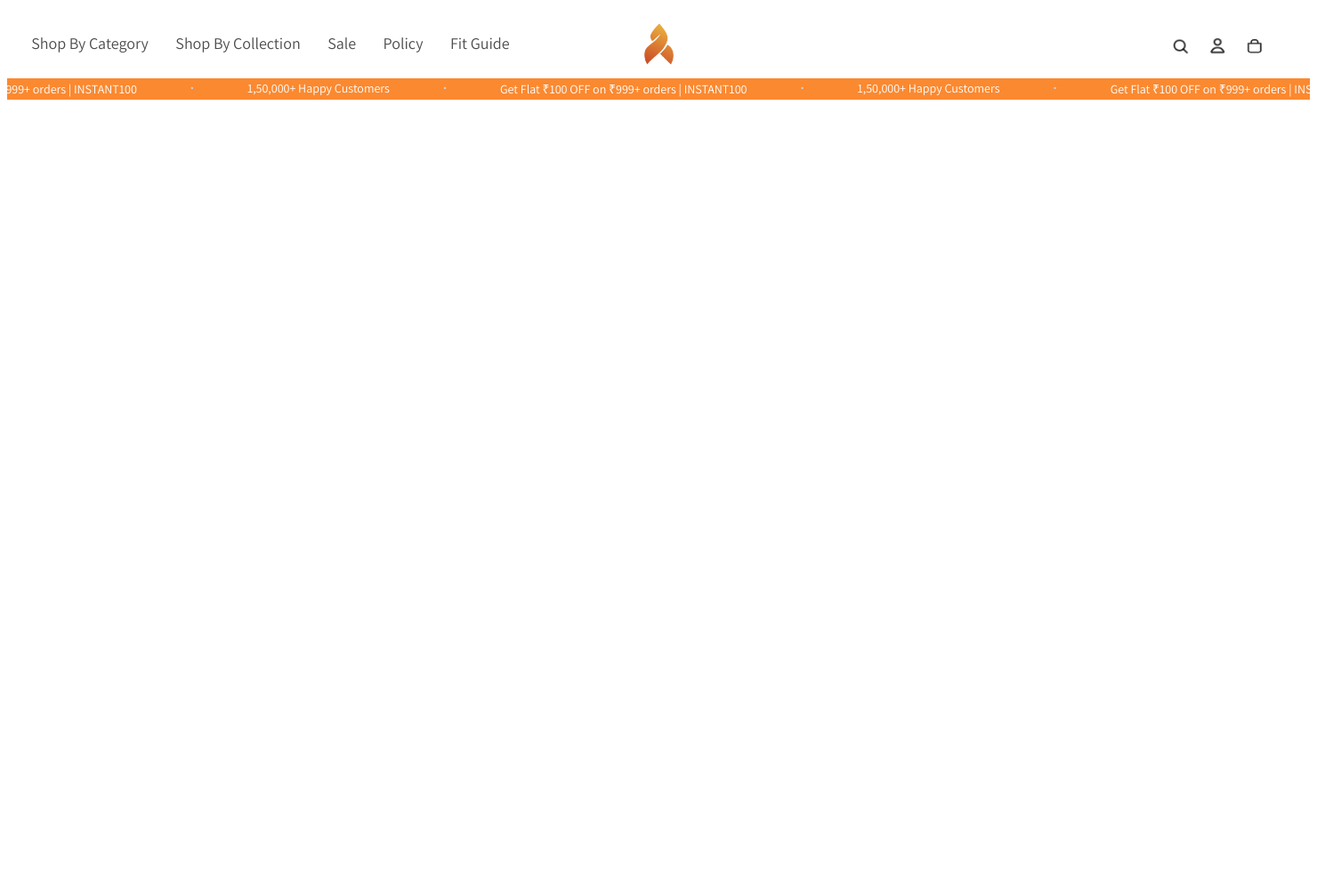
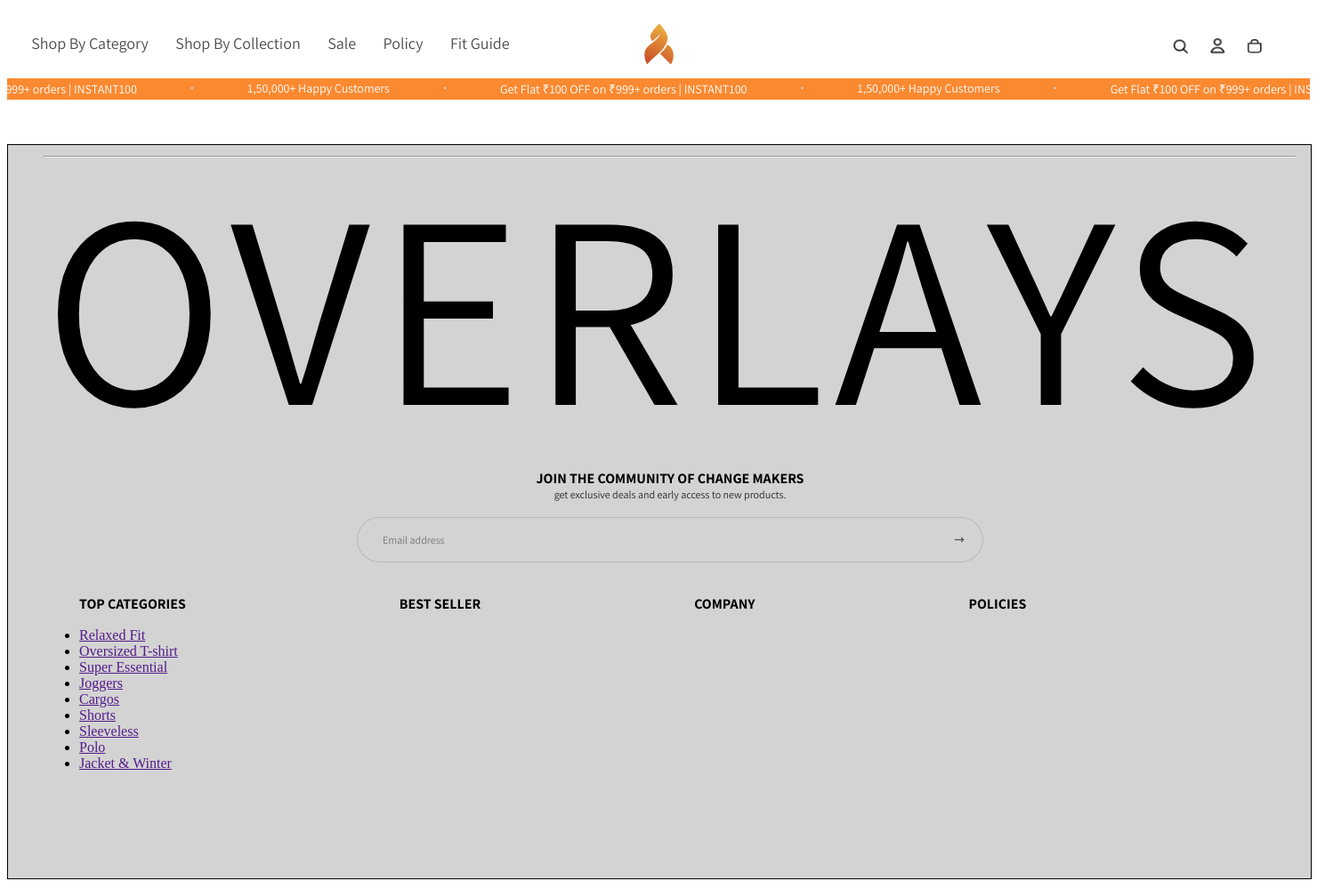
Before and after one commit to taresh2504/Django_StaticProject, a Django app: page / in a window 1480 px wide. Shown: the whole page at 89% size. Before the commit the page ends 112 px from the top, so only its background shows below. Run offline with Django 5.2, Linux system fonts and the light colour scheme; some libraries are stand-ins or nearby versions.

Commit message:
footer updated

```diff
--- a/Django_StaticProject/project/app/static/css/base.css
+++ b/Django_StaticProject/project/app/static/css/base.css
@@ -908,3 +908,110 @@
         transform: translateX(-20%);
     }
 }
+
+
+/* Footer css begin */
+.footermain-box{
+    border: 1px solid black;
+    height: 824.812px;
+    width: 100%;
+    margin-top: 50px;
+    background-color: lightgray;
+}
+
+.footersecond-box{
+    border: 1px solid none;
+    height: 824.812px;
+    width: 1408px;
+    margin-left: 40px;
+    margin-top: 12px;
+}
+
+.footer-overlays{
+    display: block;
+    color: black;
+    font-family: Assistant, sans-serif;
+    font-size: 308.288px;
+    font-style: normal;
+    font-weight: 400;
+    height: 369.938px;
+    width: 211.65px;
+    letter-spacing: 9.24865px;
+    text-align: left;
+    margin-top: -45px;
+}
+
+.footer-heading{
+    display: block;
+    color: black;
+    font-family: Assistant, sans-serif;
+    font-size: 16px;
+    font-style: normal;
+    font-weight: 700;
+    text-align: center;
+}
+
+.footer-subheading{
+    display: block;
+    color: rgba(0, 0, 0, 0.81);
+    font-family: Assistant, sans-serif;
+    font-size: 12px;
+    font-weight: 400;
+    font-style: normal;
+    text-align: center;
+}
+
+.footeremail-box{
+    display: flex;
+    flex-direction: column;
+    justify-content: center;
+    align-items: center;
+}
+
+.footeremail-box input{
+    font-size: 12px;
+    font-style: normal;
+    font-family: Assistant, sans-serif;
+    font-weight: 400;
+    letter-spacing: normal;
+    padding-left: 28px;
+    color: rgba(0, 0, 0, 0.53);
+    background-color: lightgray;
+}
+
+.footer-search{
+    border: 1px solid black;
+    height: 50.4px;
+    width: 704px;
+    border-radius: 39px;
+    border-color: rgba(0, 0, 0, 0.13);
+    color: rgba(0, 0, 0, 0.53);
+    font-family: Assistant, sans-serif;
+    cursor: text;
+    display: block;
+    text-align: start;
+}
+
+.footer-arrow{
+    display: block;
+    cursor: default;
+    font-size: 15px;
+    font-family: Assistant, sans-serif;
+    font-style: normal;
+    font-weight: 600;
+    /* height: 32.4px;
+    width: 32.4px; */
+    margin-top: -35px;
+    margin-left: 650px;
+}
+
+.footerend-heading{
+    display: flex;
+    justify-content: start;
+    align-items: center;
+    gap: 240px;
+    list-style: none;
+    font-family: Assistant, sans-serif;
+    font-style: normal;
+    font-size: 16px;
+}
--- a/Django_StaticProject/project/app/templates/base.html
+++ b/Django_StaticProject/project/app/templates/base.html
@@ -286,6 +286,45 @@
     </div>
 
     <!-- Footer Begins -->
+    <div class="footermain-box">
+        <div class="footersecond-box">
+            <hr>
+            <span class="footer-overlays">OVERLAYS</span>
+            <br>
+            <strong class="footer-heading">JOIN THE COMMUNITY OF CHANGE MAKERS</strong>
+            <span class="footer-subheading">get exclusive deals and early access to new products.</span>
+            <br>
+            <div class="footeremail-box">
+                <input type="search" name="" placeholder="Email address" class="footer-search" id=""><span class="footer-arrow"><i class="fa-solid fa-arrow-right-long fa-2xs" style="color: rgb(74, 77, 83);"></i></span>
+            </div>
+            <br>
+            <br>
+            <div>
+                <header>
+                    <nav>
+                        <ul class="footerend-heading">
+                            <li><strong>TOP CATEGORIES</strong></li>
+                            <li><strong>BEST SELLER</strong></li>
+                            <li><strong>COMPANY</strong></li>
+                            <li><strong>POLICIES</strong></li>
+                        </ul>
+                    </nav>
+
+                    <ul>
+                        <li><a href="">Relaxed Fit</a></li>
+                        <li><a href="">Oversized T-shirt</a></li>
+                        <li><a href="">Super Essential</a></li>
+                        <li><a href="">Joggers</a></li>
+                        <li><a href="">Cargos</a></li>
+                        <li><a href="">Shorts</a></li>
+                        <li><a href="">Sleeveless</a></li>
+                        <li><a href="">Polo</a></li>
+                        <li><a href="">Jacket & Winter</a></li>
+                    </ul>
+                </header>
+            </div>
+        </div>
+    </div>
 
     <!-- Javascript link -->
     {% block js %}
```
